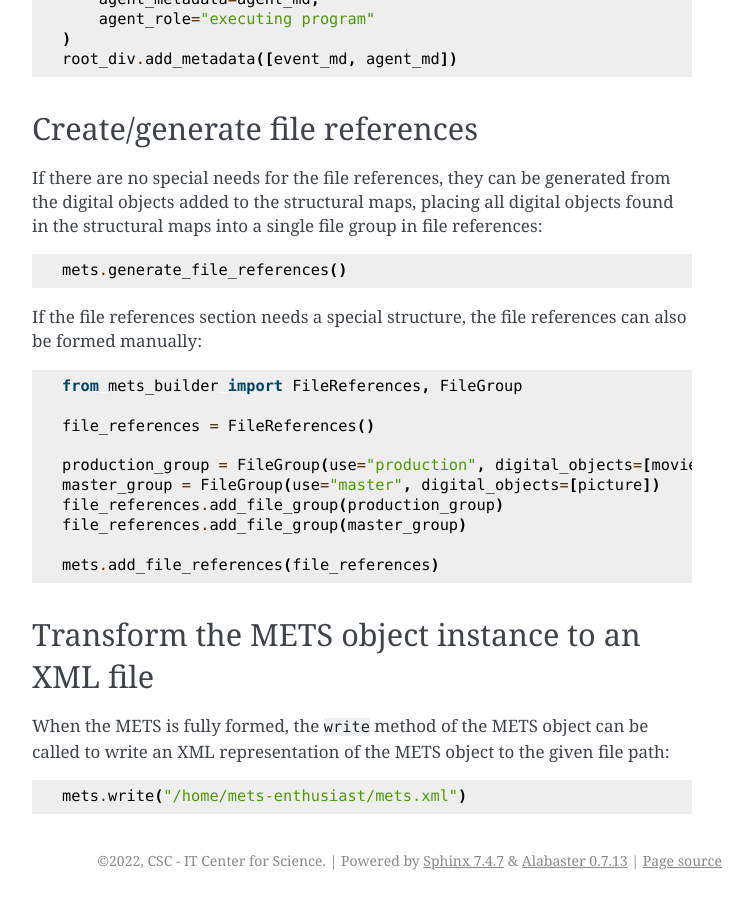
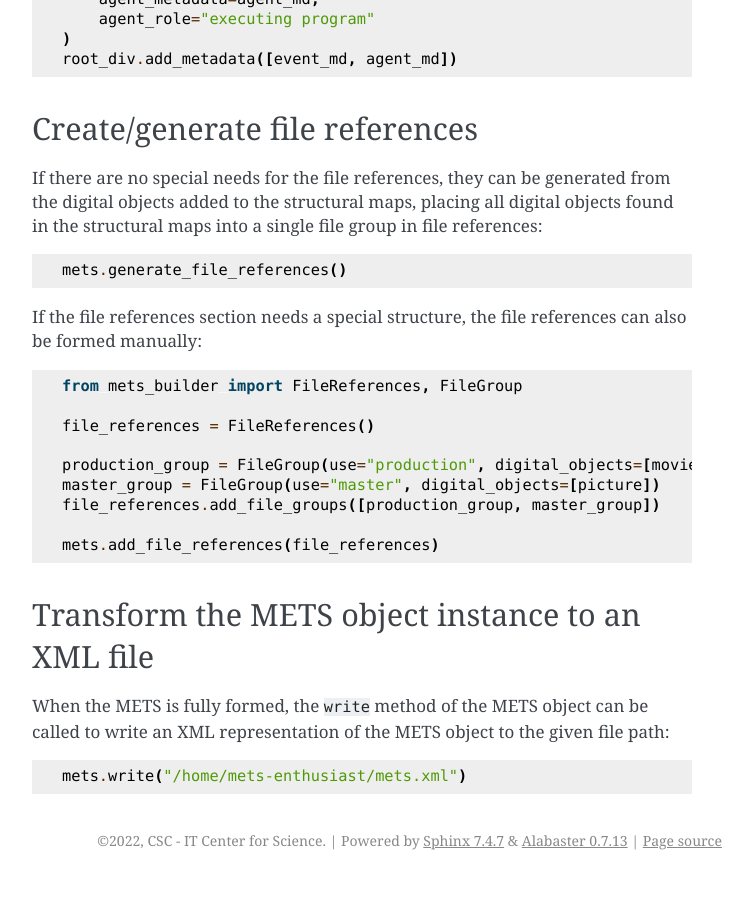
Before and after one commit to Digital-Preservation-Finland/dpres-mets-builder, a Sphinx documentation site: the page built from doc/source/usage.rst, in a window 1280 px wide and 900 px high, scrolled down 3824 px. Shown: the whole window, without its empty margins (388-1141 px from the left). Built offline with Sphinx 7.4.7, drawn with Linux system fonts in a browser that asks for light colours.

Commit message:
TPASPKT-1359 Rename and refactor FileReferences.add_file_groups

```diff
--- a/doc/source/example_code.py
+++ b/doc/source/example_code.py
@@ -149,8 +149,7 @@ file_references = FileReferences()
 
 picture_group = FileGroup(use="picture", digital_objects=[picture])
 video_group = FileGroup(use="video", digital_objects=[movie])
-file_references.add_file_group(picture_group)
-file_references.add_file_group(video_group)
+file_references.add_file_groups([picture_group, video_group])
 
 mets.add_file_references(file_references)
 
--- a/doc/source/usage.rst
+++ b/doc/source/usage.rst
@@ -193,8 +193,7 @@ If the file references section needs a special structure, the file references ca
 
     production_group = FileGroup(use="production", digital_objects=[movie])
     master_group = FileGroup(use="master", digital_objects=[picture])
-    file_references.add_file_group(production_group)
-    file_references.add_file_group(master_group)
+    file_references.add_file_groups([production_group, master_group])
 
     mets.add_file_references(file_references)
 
```
Also changed, not shown: 2 other files.
